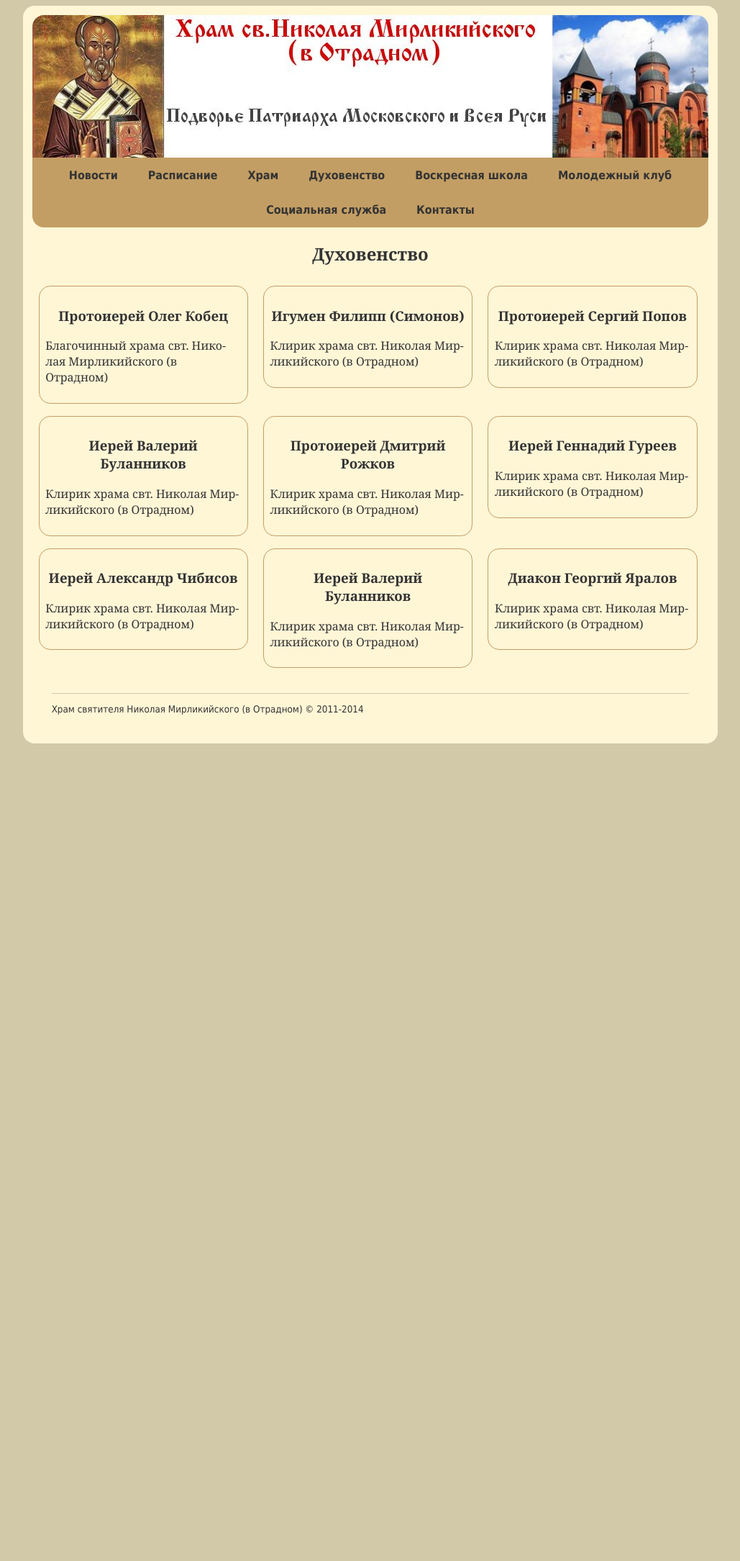
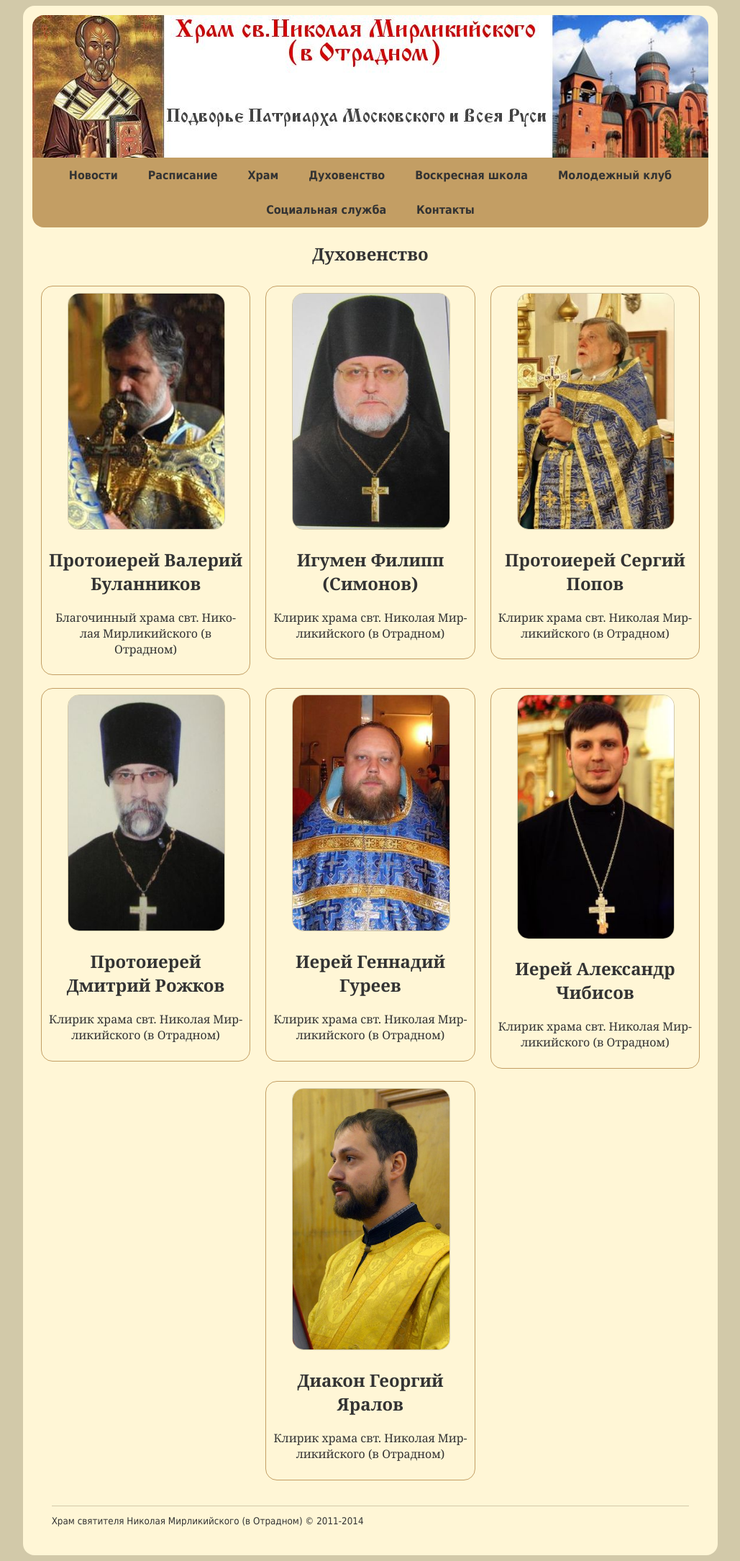
Before and after one commit to hramotradnoe/hramotradnoe.github.io, a Jekyll site: the page built from clergy/index.html, in a window 1280 px wide. Shown: the whole page at 72% size, without its empty margins (125-1154 px from the left). Built offline with Jekyll 4.4.1, drawn with Linux system fonts in a browser that asks for light colours; before the commit the page ends 1041 px from its top, so only the background shows below that.

Commit message:
Фотографии в раздел духовенство

```diff
--- a/_data/clergy.yml
+++ b/_data/clergy.yml
@@ -1,26 +1,27 @@
-- name        : Протоиерей Олег Кобец
+- name        : Протоиерей Валерий Буланников
   description : Благочинный храма свт. Николая Мирликийского (в Отрадном)
+  photo       : /assets/images/clergy/valeriy_bulannikov.jpg
 
 - name        : Игумен Филипп (Симонов)
   description : Клирик храма свт. Николая Мирликийского (в Отрадном)
+  photo       : /assets/images/clergy/philipp_simonov.jpg
 
 - name        : Протоиерей Сергий Попов
   description : Клирик храма свт. Николая Мирликийского (в Отрадном)
-
-- name        : Иерей Валерий Буланников
-  description : Клирик храма свт. Николая Мирликийского (в Отрадном)
+  photo       : /assets/images/clergy/sergiy_popov.jpg
 
 - name        : Протоиерей Дмитрий Рожков
   description : Клирик храма свт. Николая Мирликийского (в Отрадном)
+  photo       : /assets/images/clergy/dmitriy_rozhkov.jpg
 
 - name        : Иерей Геннадий Гуреев
   description : Клирик храма свт. Николая Мирликийского (в Отрадном)
+  photo       : /assets/images/clergy/gennadiy_gureev.jpg
 
 - name        : Иерей Александр Чибисов
   description : Клирик храма свт. Николая Мирликийского (в Отрадном)
-
-- name        : Иерей Валерий Буланников
-  description : Клирик храма свт. Николая Мирликийского (в Отрадном)
+  photo       : /assets/images/clergy/alexander_chibisov.jpg
 
 - name        : Диакон Георгий Яралов
   description : Клирик храма свт. Николая Мирликийского (в Отрадном)
+  photo       : /assets/images/clergy/georgiy_yaralov.jpg
--- a/assets/styles/web.sass
+++ b/assets/styles/web.sass
@@ -227,3 +227,22 @@ section#images>a:target
   outline : none
   display: block
   vertical-align: middle
+
+section#clergy
+  text-align: center
+
+section#clergy figure
+  width: 100%
+  padding: 0
+  margin: 0
+
+section#clergy figure>img
+  display: inline-block
+  width: 80%
+  margin-left: 10%
+  margin-right: 10%
+  border-radius: 1em
+  border: 1px solid $paler
+
+section#clergy figure>figcaption, section#clergy figure>figcaption>p
+  text-align: center
--- a/clergy/index.html
+++ b/clergy/index.html
@@ -8,10 +8,13 @@ title  : Духовенство
   <ul>
   {% for member in site.data.clergy %}
     <li>
-      <article>
-      <h1>{{member.name}}</h1>
-      <p>{{member.description}}</p>
-      </article>
+      <figure>
+        <img src="{{member.photo}}"/>
+        <figcaption>
+          <h1>{{member.name}}</h1>
+          <p>{{member.description}}</p>
+        </figcaption>
+      </figure>
     </li>
   {% endfor %}
   </ul>
```
Also changed, not shown: assets/images/clergy/alexander_chibisov.jpg (added), assets/images/clergy/dmitriy_rozhkov.jpg (added), assets/images/clergy/gennadiy_gureev.jpg (added), assets/images/clergy/georgiy_yaralov.jpg (added), assets/images/clergy/philipp_simonov.jpg (added), assets/images/clergy/sergiy_popov.jpg (added), assets/images/clergy/valeriy_bulannikov.jpg (added).
